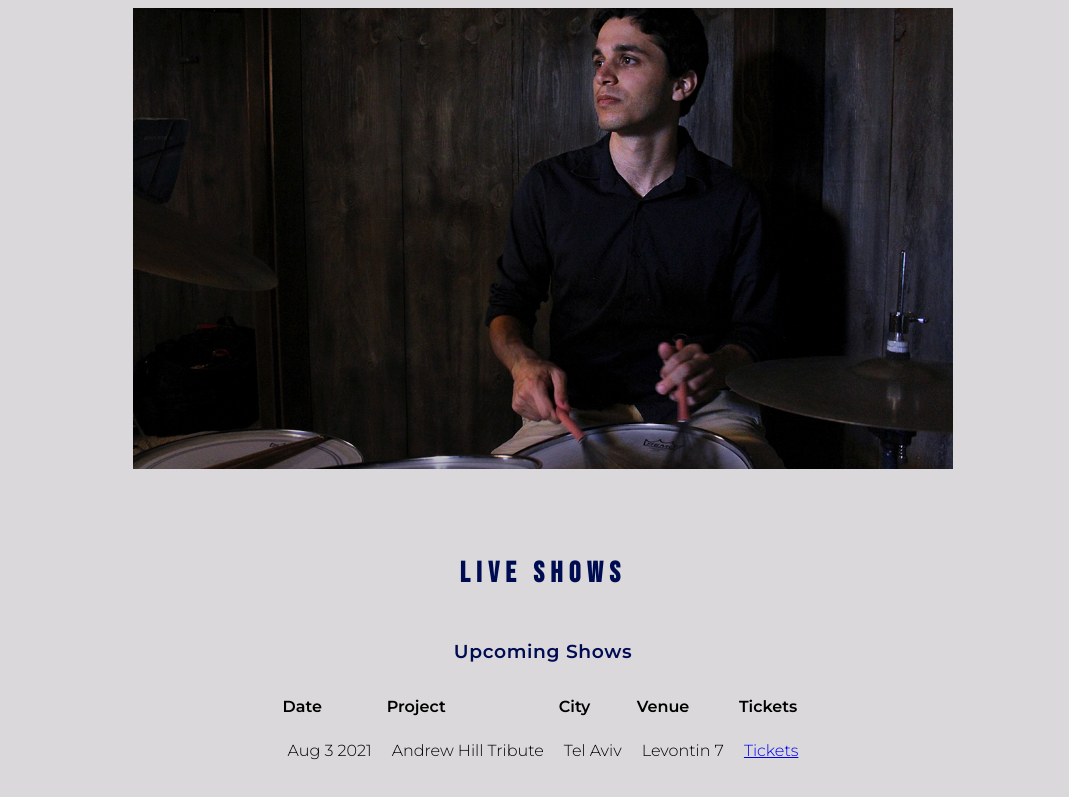
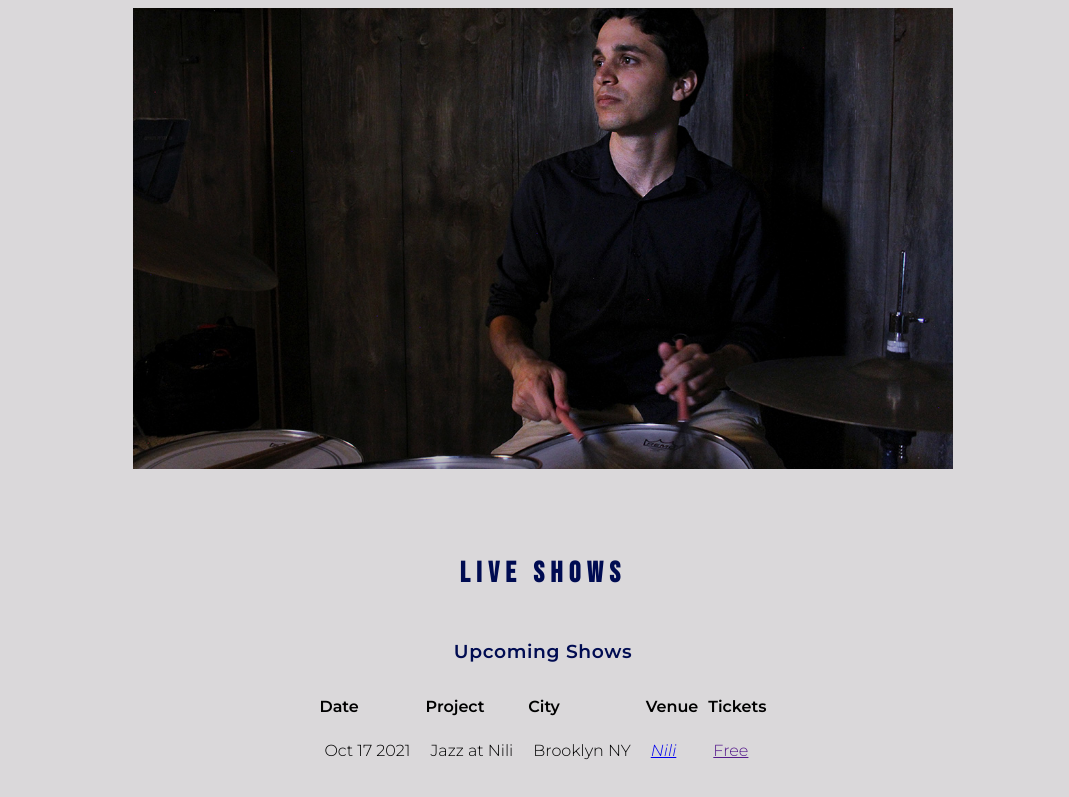
Before and after one commit to edenhargil/edenhargil.github.io, a website: page index.html in a window 1280 px wide. Shown: the part 155-952 px from the top of the page, without its empty margins (97-1166 px from the left). Drawn offline with Linux system fonts and the light colour scheme.

Commit message:
Update index.html

```diff
--- a/index.html
+++ b/index.html
@@ -94,11 +94,11 @@
             </thead>
             <tbody>
               <tr>
-                <td>Aug 3 2021</td>
-                <td>Andrew Hill Tribute</td>
-                <td>Tel Aviv</td>
-                <td>Levontin 7</td>
-                <td><a href="https://www.levontin7.com/events/eden-har-gil-quintet" target="_blank">Tickets</a></td>
+                <td>Oct 17 2021</td>
+                <td>Jazz at Nili</td>
+                <td>Brooklyn NY</td>
+                <td><address><a href="https://goo.gl/maps/RcwTwxAvSkCuWpum7">Nili</a></address></td>
+                <td><a href="" target="_blank">Free</a></td>
                 <!--<td colspan="5">No shows booked at the moment.</td>-->
               </tr>
             </tbody>
```
